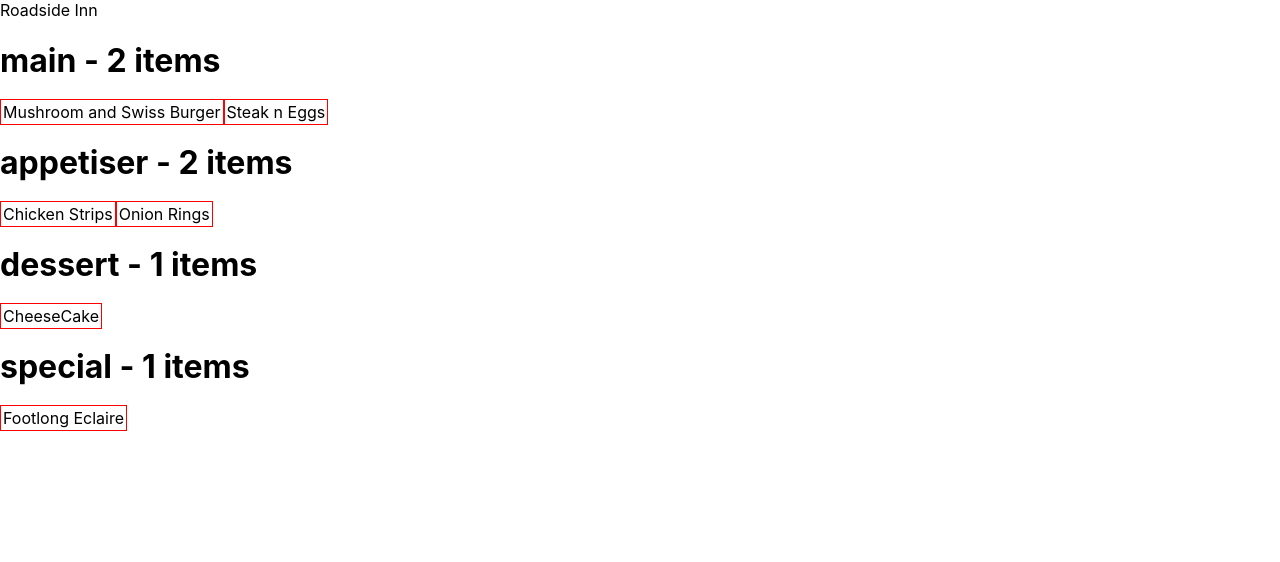
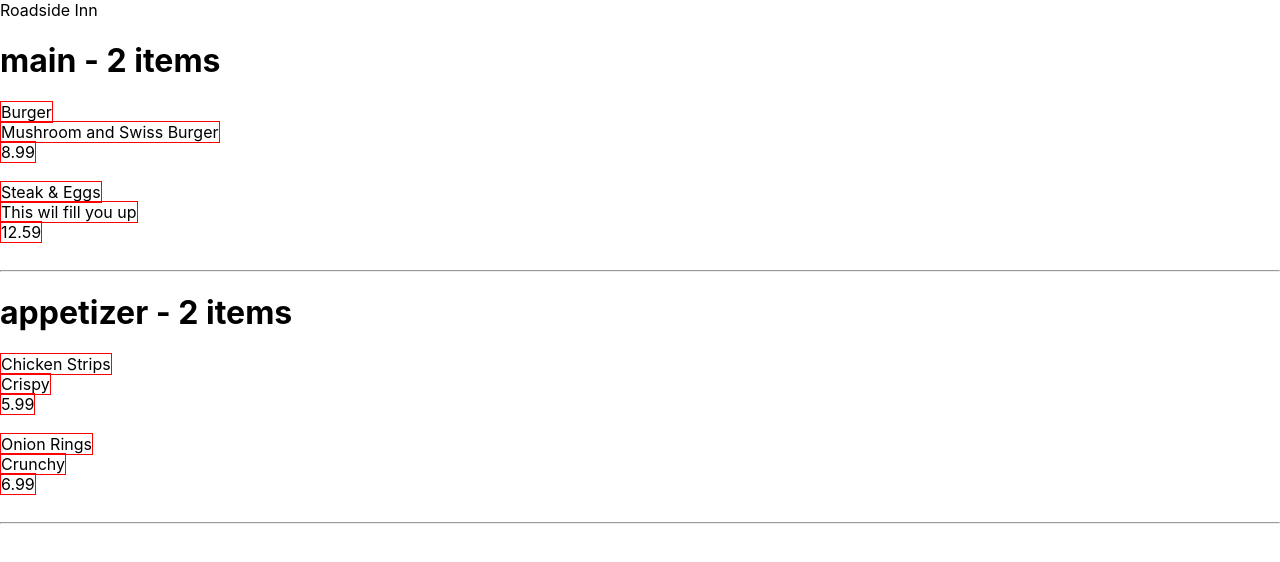
Before and after one commit to ScottWiniarski/advancedwebfoodmenu, a React (Create React App) app: page / in a window 1280 px wide. Shown: the top 562 px of the page. Built offline with nearby package versions, Linux system fonts and the light colour scheme.

Commit message:
Restructured data into one single array *TODO* -Add additional entries into the array -Incorporate bootstrap for visual improvements -include ability to filter page based on type of course chosen

```diff
--- a/src/App.js
+++ b/src/App.js
@@ -1,29 +1,54 @@
-import React, {useState, useEffect, useRef} from 'react';
+import React, {useState, useEffect} from 'react';
 import Container from 'react-bootstrap/Container';
 import Navbar from 'react-bootstrap/Navbar';
 import Course from './Components/Course';
 import './App.css';
 
 const App = () => {
-  const [menuItems, setMenuItems] = useState([]);
-
-  const foodTypes = useRef([
-    {id: 1, name: 'main'},
-    {id: 2, name: 'appetiser'},
-    {id: 3, name: 'dessert'},
-    {id: 4, name: 'special'},
-  ]);
+  const [courses, setCourses] = useState([]);
 
   useEffect(() => {
-    let changableMenu = [
-      { id: 1, course: "main", name: "Mushroom and Swiss Burger", description: "A Classic", price: 8.99},
-      { id: 2, course: "main", name: "Steak n Eggs", description: "This'll fill you.", price: 12.59},
-      { id: 3, course: "appetiser", name: "Chicken Strips", description: "Crispy", price: 5.99},
-      { id: 4, course: "appetiser", name: "Onion Rings", description: "Crunchy", price: 6.99},
-      { id: 5, course: 'dessert', name: "CheeseCake", description: "Satisfying", price: 4.88},
-      { id: 6, course: 'special', name: "Footlong Eclaire", description: "For a limited time", price: 13.88},
+    let mutableCourses = [
+      {
+        id: 1,
+        name: "main",
+        items: [
+          {
+            id: 1,
+            name: "Burger",
+            description: "Mushroom and Swiss Burger",
+            price: 8.99
+          },
+          {
+            id: 2,
+            name: "Steak & Eggs",
+            description: "This wil fill you up",
+            price: 12.59
+          }
+        ]
+      },
+      {
+        id: 2,
+        name: "appetizer",
+        items: [
+          {
+            id: 3,
+            name: "Chicken Strips",
+            description: "Crispy",
+            price: 5.99
+          },
+          {
+            id: 4,
+            name: "Onion Rings",
+            description: "Crunchy",
+            price: 6.99
+          }
+        ]
+      }
+      // { id: 5, course: 'dessert', name: "CheeseCake", description: "Satisfying", price: 4.88},
+      // { id: 6, course: 'special', name: "Footlong Eclaire", description: "For a limited time", price: 13.88},
     ]
-    setMenuItems(changableMenu);
+    setCourses(mutableCourses);
   }, []);
 
 
@@ -36,8 +61,8 @@ const App = () => {
       </Navbar>
 
       <Container fluid>
-          { foodTypes.current.map(ft =>
-            <Course course={menuItems.filter(mi => mi.course === ft.name)} course_name={ft.name} />
+          { courses.map(c =>
+            <Course key={c.id} items={c.items} name={c .name} />
           )}
       </Container>
 
--- a/src/Components/Course.jsx
+++ b/src/Components/Course.jsx
@@ -1,16 +1,16 @@
 import React from 'react';
+import MenuItem from './MenuItem';
 
 const Course = (props) => {
-    const {course_name, course} = props;
+    const {name, items} = props;
 
     return (
         <React.Fragment>
-            <h1>{course_name} - {course.length} items</h1>
-            {course.map( c =>
-                <span key={ c.id } style={{padding:'2px', border: '1px solid red'}}>
-                    {c.name}
-                </span>
+            <h1>{name} - {items.length} items</h1>
+            {items.map( i =>
+                <MenuItem key={Number(i.id) + 7} item={i} />
             )}
+            <hr />
         </React.Fragment>
     );
 }
--- a/src/Components/MenuItem.jsx
+++ b/src/Components/MenuItem.jsx
@@ -1,28 +1,15 @@
-// import React, {useState, useEffect, useRef} from 'react';
-// import Card from 'react-bootstrap/Card'
-// import Badge from 'react-bootstrap/Badge';
-// import ListGroup from 'react-bootstrap/ListGroup';
+import React from 'react';
 
-// const MenuItem = (props) => {
-//     const {menuItem} = props;
+const MenuItem = (props) => {
+    const {item} = props;
 
-//     return (
-//         <Card style={{width: "20rem"}}>
-//             <Card.Body>
-//                 <Card.Title className="d-flex justify-content-between">
-//                 {menuItem.name}
-//                 </Card.Title>
+    return (
+        <React.Fragment>
+            <span style={{border:'red 1px solid'}}>{item.name}</span><br />
+            <span style={{border:'red 1px solid'}}>{item.description}</span><br />
+            <span style={{border:'red 1px solid'}}>{item.price}</span><br /><br />
+        </React.Fragment>
+    )
+}
 
-//                 <p>{menuItem.description}</p>
-//                 <p>{menuItem.price}</p>
-//                 {/* <p>{{menuItem.description}}</p> */}
-//                 <ListGroup variant="flush">
-//                     {menuItem.description}
-//                     {menuItem.price}
-//                 </ListGroup>
-//             </Card.Body>
-//         </Card>
-//     )
-// }
-
-// export default MenuItem;
+export default MenuItem;
```
